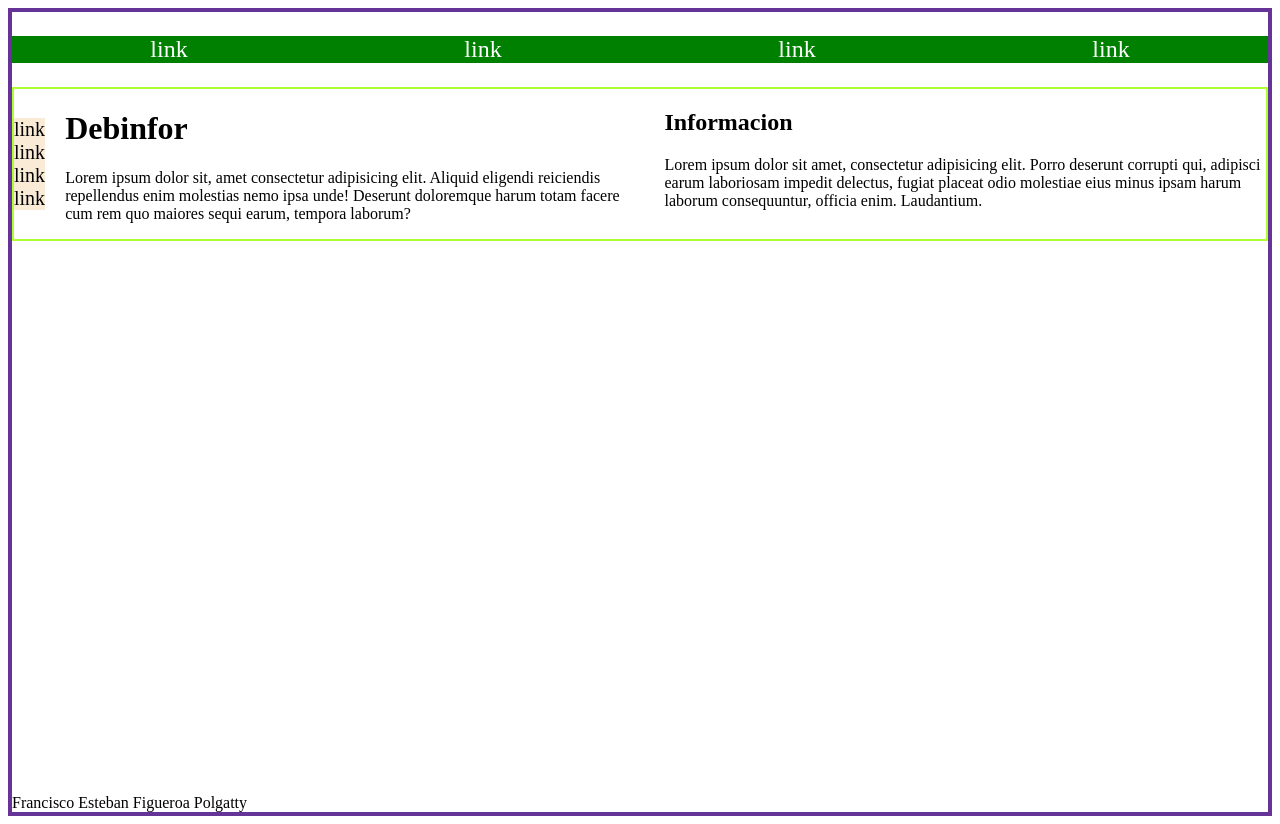
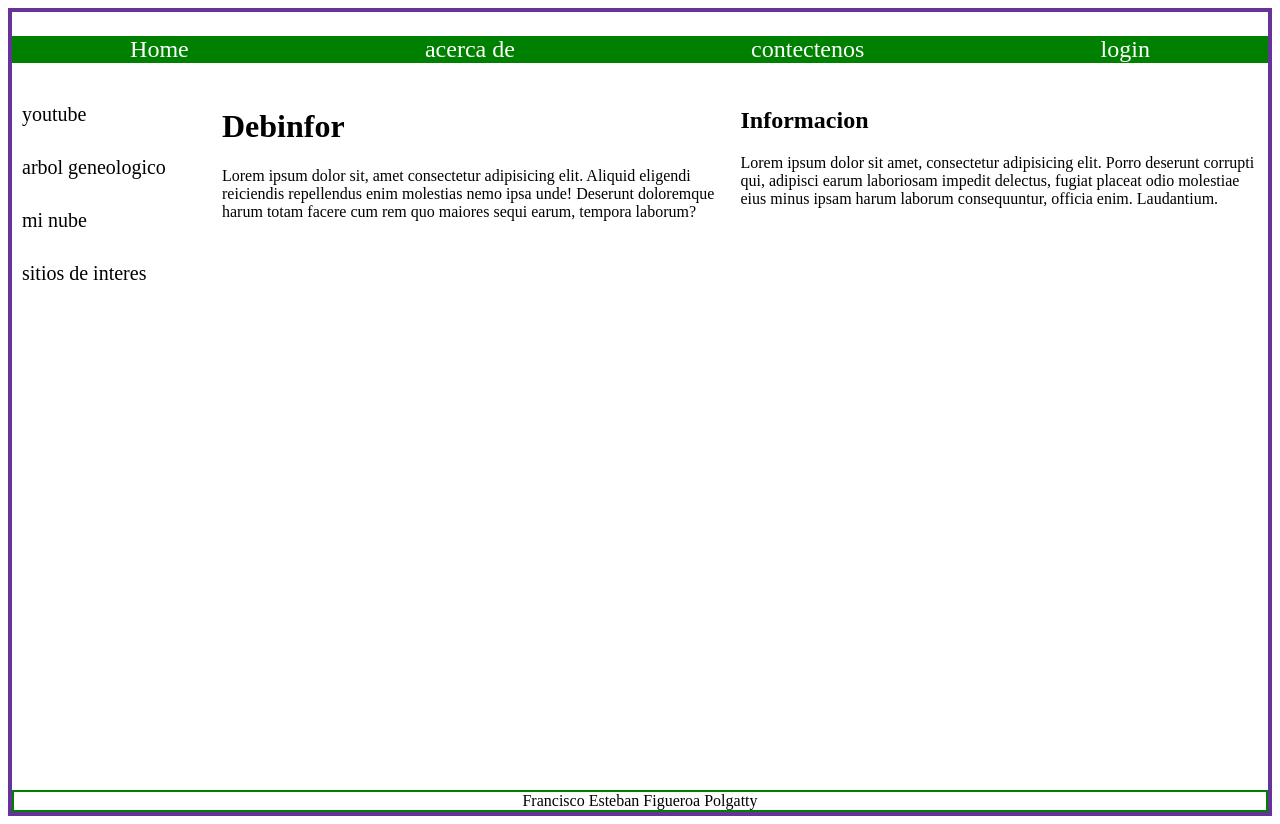
Before and after one commit to franciscoestebanfigueroa/html_01, a plain HTML site: page mediaquery/index.html in a window 1280 px wide. Drawn offline with Linux system fonts and the light colour scheme.

Commit message:
mejorando

```diff
--- a/mediaquery/index.html
+++ b/mediaquery/index.html
@@ -9,10 +9,10 @@
 <body>
 <header>
     <ul class="menu__principal">
-        <li class="menu__item"><a href="">link</a></li>
-        <li class="menu__item"><a href="">link</a></li>
-        <li class="menu__item"><a href="">link</a></li>
-        <li class="menu__item"><a href="">link</a></li>
+        <li ><a href="">Home</a></li>
+        <li ><a href="">acerca de</a></li>
+        <li ><a href="">contectenos</a></li>
+        <li ><a href="">login</a></li>
     </ul>
 </header>
 
@@ -21,10 +21,11 @@
     <aside class="menu__lateral">
 
         <ul>
-            <li class="menu__lateral__item"><a href="">link</a></li>
-            <li class="menu__lateral__item"><a href="">link</a></li>
-            <li class="menu__lateral__item"><a href="">link</a></li>
-            <li class="menu__lateral__item"><a href="">link</a></li>
+            <li ><a href="">youtube</a></li>
+            <li ><a href="">arbol geneologico</a></li>
+            <li ><a href="">mi nube</a></li>
+            <li ><a href="">sitios de interes</a></li>
+
         </ul>
     </aside>
     <main class="main">
--- a/mediaquery/style.css
+++ b/mediaquery/style.css
@@ -5,11 +5,6 @@ body{
     flex-direction: column;
     justify-content:space-between;
 min-height: 100vh;
-}
-header,.div__main,footer{
-    flex-grow: 0;
-    flex-shrink: 2;
-
 }
 
 ul{
@@ -39,28 +34,55 @@ ul{
 }
 
 .div__main{
-    border: solid greenyellow 2px;
+    margin-right: 10px;
+    margin-left: 10px;
+
     display:flex;
+    align-items: start;
+
+    flex-grow: 1;
     gap: 20px;
 
 
 }
-.menu__lateral {
-margin: auto;
-}
-.menu__lateral ul li {
-    background-color: antiquewhite;
+aside,main{
+    flex-wrap: 1;
 
 }
-.menu__lateral ul li a {
+
+.menu__lateral ul{
+    min-width: 180px;
+    display: flex;
+    flex-direction: column;
+    justify-content: space-between ;
+    align-items: start;
+    gap: 30px;;
+}
+.menu__lateral  li {
+    flex-shrink: 0;
+    flex-flow: 1;
+    flex-basis: 0;
+
+}
+.menu__lateral  a {
     text-decoration: none;
     color: black;
     font-size: 20px;
 
+}
+footer{
+    border:solid 2px green;
+    text-align: center;
+}
 
 
 
+
+@media screen and (max-width:640px) {
+    .div__main{flex-direction: column;}
+    .menu__principal{ flex-direction: column;}
 }
-footer{
-    margin-top: auto;
+
+ a:hover {
+color:red;
 }
```
